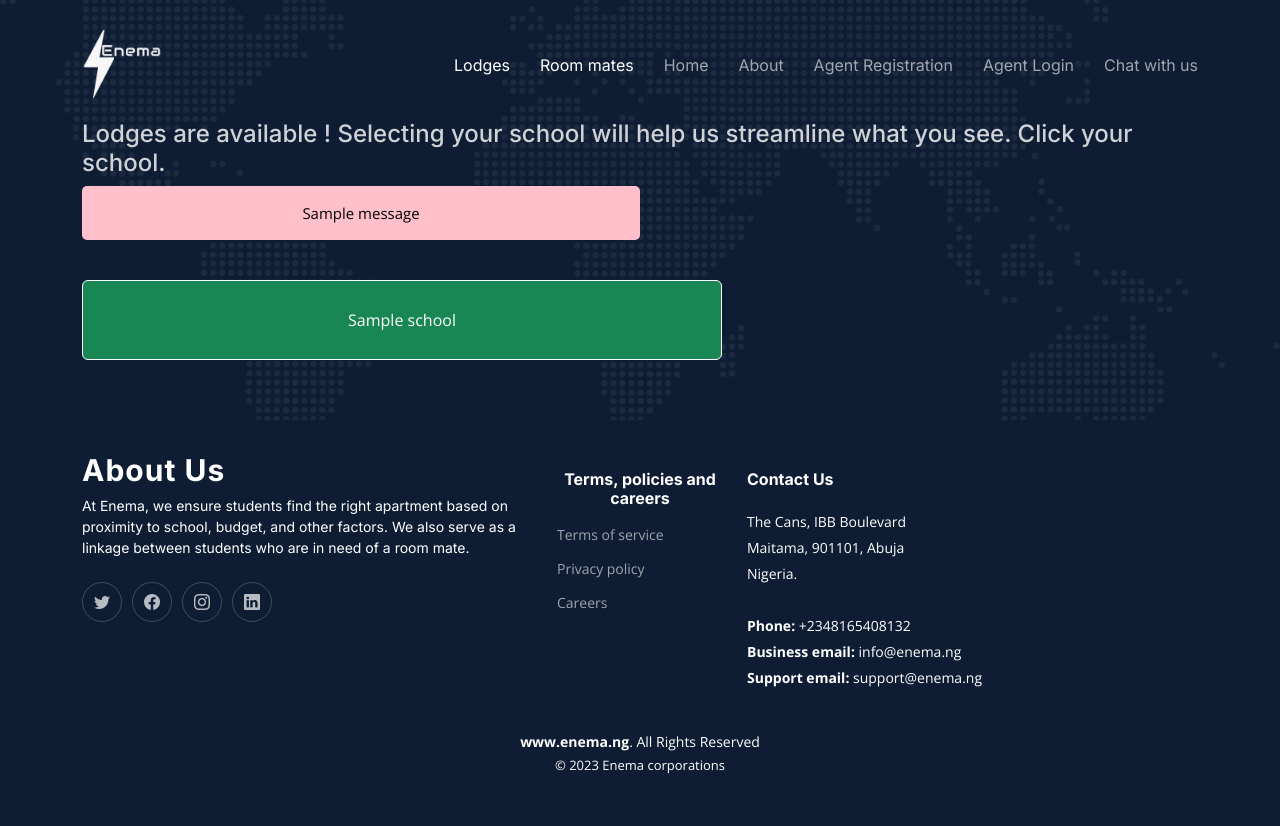
After one commit to Unekwu001/newpro, a Django app: page /selectschool2Clodges/ in a window 1280 px wide. The commit adds this page. Run offline with Django 4.2, Linux system fonts and the light colour scheme; tables that the repository leaves empty hold one stand-in row (values such as "Sample post"); one stand-in notice (Sample message) is shown; some libraries are stand-ins or nearby versions.

Commit message:
quick fix

```diff
--- a/enema/templates/index.html
+++ b/enema/templates/index.html
@@ -82,8 +82,9 @@
       <i class="mobile-nav-toggle mobile-nav-hide d-none bi bi-x"></i>
       <nav id="navbar" class="navbar" >
         <ul >
-          <li><a href="{% url 'selectschool' %}" class="active btn" >Need a room mate ?</a></li>
-          <li><a href="{% url 'index' %}" class="active">Home</a></li>
+          <li><a href="{% url 'selectschool2Clodges' %}" class="active" >Lodges</a></li>
+          <li><a href="{% url 'selectschool' %}" class="active" >Room mates</a></li>
+          <li><a href="{% url 'index' %}" >Home</a></li>
           <li><a href="#about">About</a></li>
 
           <li><a href="{% url 'agent_reg' %}">Agent Registration</a></li>
--- /dev/null
+++ b/enema/templates/selectschool4lodges.html
@@ -0,0 +1,45 @@
+{% extends 'index.html' %}
+
+{% block content %}
+
+<section id="hero" class="hero d-flex align-items-center">
+    <div class="container">
+    	<div class="row" ><!--row starts-->
+
+    		<div class="col-12"><!--Header-->
+    		{% block fortypeofroomy %}
+    			<h4 data-aos="fade-up">Lodges are available ! Selecting your school will help us streamline what you see.
+    			 Click your school.</h4>
+    		{% endblock fortypeofroomy %}
+
+    					<!--FLash message code-->
+    					{% if messages %}
+        				{% for message in messages %}
+        				<p class="col-6" {% if message.tags %} class="alert alert-success{{message.tags}}"{% endif %}
+        					style="background-color:pink;color:black;border-radius:5px;padding:2vh;text-align:center" >
+        		 			{{message}}
+        		 		</p>
+        				{% endfor %}
+        				{% endif %}
+        				<!--end of flash message code-->
+    		</div><!--Header ends-->
+
+    	{% for i in schools %}
+    		<div class="col-12 col-lg-12">
+
+
+                			<a href="{% url 'property_grid' i.id %}">
+                			<button  class="btn btn-success"style="border-color:white;height:10vh;width:50vw;">{{i.name}}
+                			</button>
+                			</a>
+
+    		</div><!--col ends-->
+    	{% endfor %}
+
+
+    	</div><!--row ends-->
+
+    </div><!--container ends-->
+
+  </section>
+  {% endblock %}
--- a/enema/urls.py
+++ b/enema/urls.py
@@ -47,7 +47,8 @@ urlpatterns = [
     path('matchhistory/<int:id>/',matchhistory,name='matchhistory'),
     path('terms_of_service/',terms_of_service,name='terms_of_service'),
     path('privacypolicy/',privacypolicy,name='privacypolicy'),
-    path('careers/',careers,name='careers')
+    path('careers/',careers,name='careers'),
+    path('selectschool2Clodges/',selectschool2Clodges,name='selectschool2Clodges'),
 ]
 
 if settings.DEBUG:
--- a/enema/views.py
+++ b/enema/views.py
@@ -703,3 +703,8 @@ def privacypolicy(request):
 
 def careers(request):
     return render(request,'careers.html')
+
+
+def selectschool2Clodges(request):
+    schools=Schools.objects.all()
+    return render(request,'selectschool4lodges.html',{'schools':schools})
```
Also changed, not shown: enema/templates/agent-single.html (+8 -0 lines), enema/templates/property-grid.html (+6 -2 lines).
